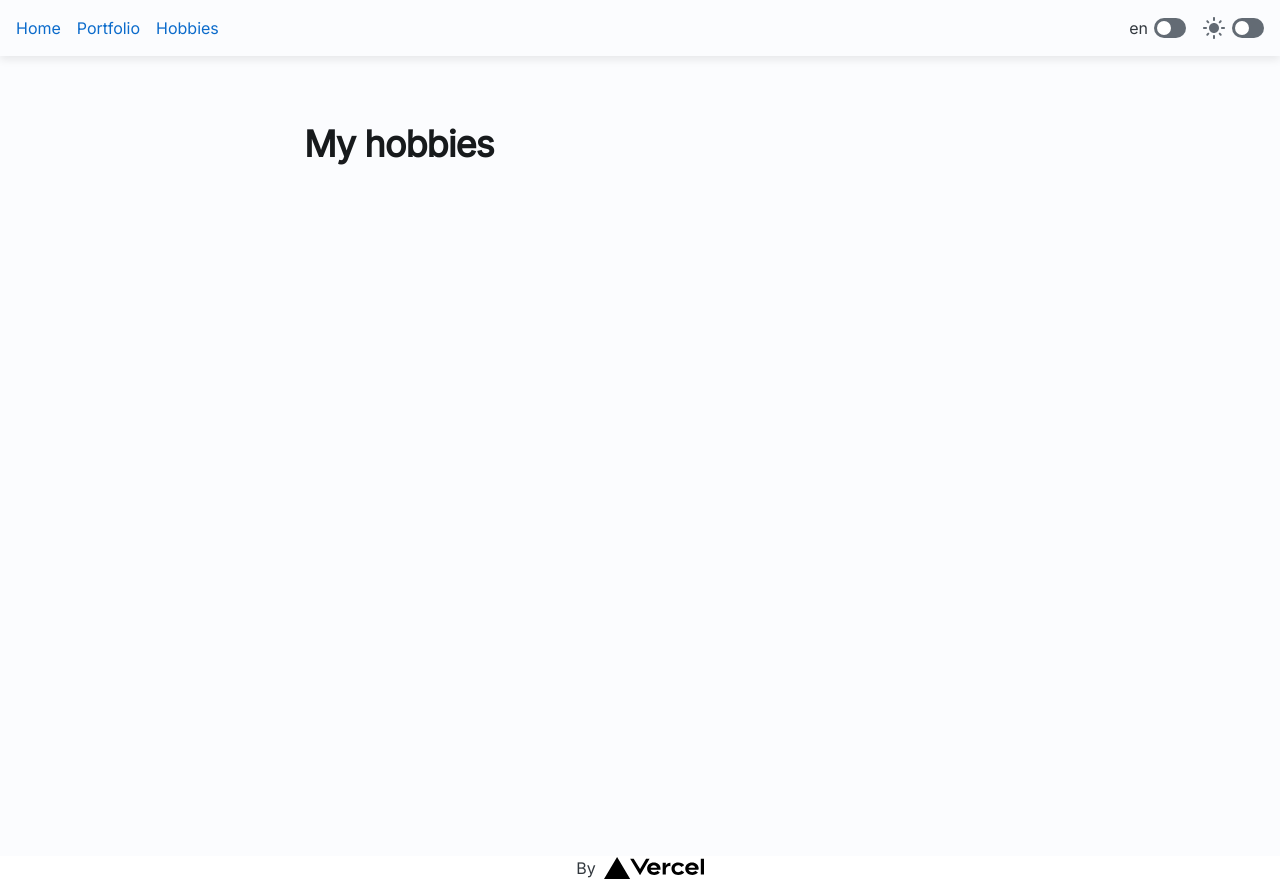
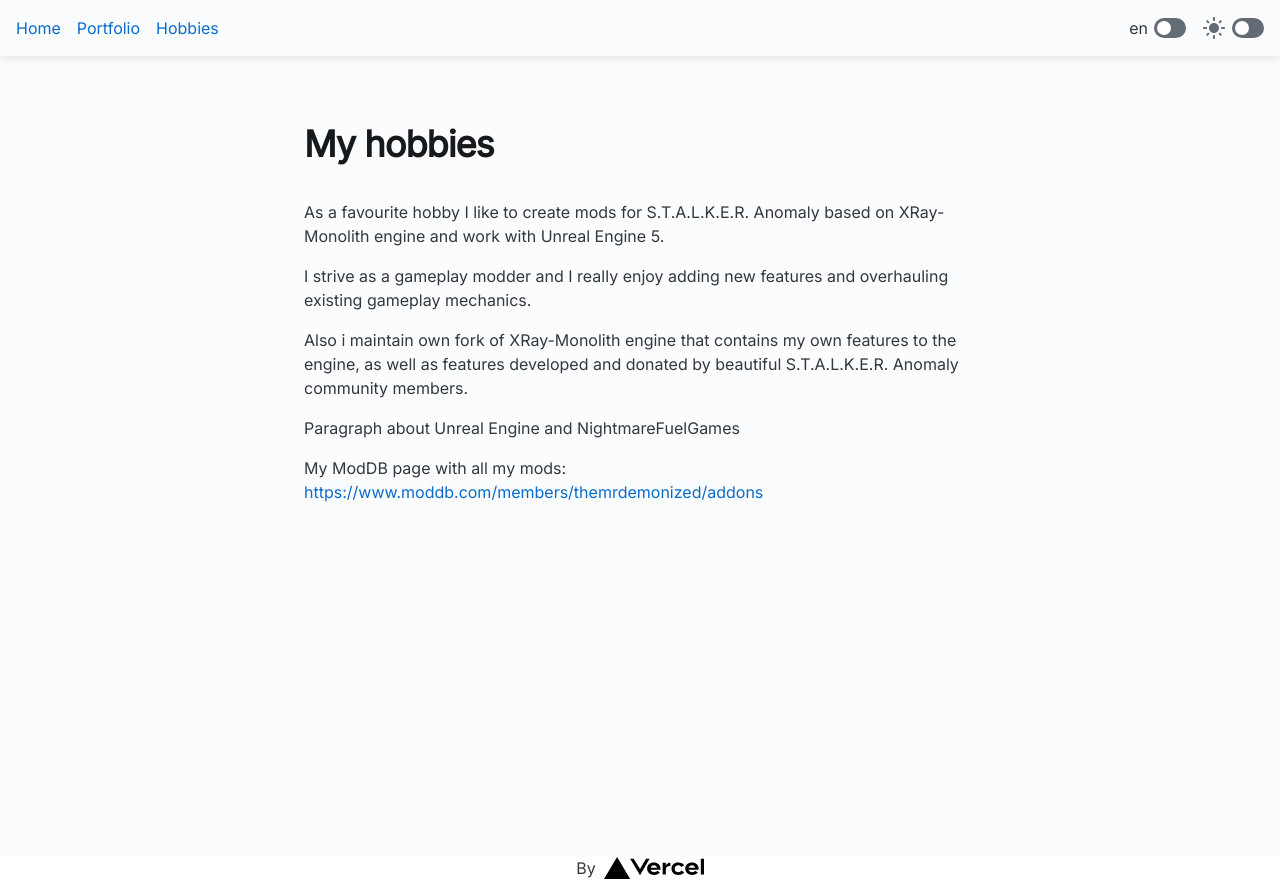
Before and after one commit to themrdemonized/portfolio-react, a Next.js app: page /hobbies in a window 1280 px wide. Built offline with nearby package versions, Linux system fonts and the light colour scheme.

Commit message:
hobbies template

```diff
--- a/src/pages/hobbies.tsx
+++ b/src/pages/hobbies.tsx
@@ -2,6 +2,7 @@
 import { useDict } from "@/dictionary/DictionaryContext"
 import { HeadTags } from "./_app"
 import { Typography } from "@mui/joy"
+import MyLink from "@/components/Link/MyLink"
 
 export default function Hobbies() {
 	const {dict} = useDict()
@@ -12,8 +13,23 @@
 		/>
 		<Animatable>
 			<div>
-				<Typography level="h1">
+				<Typography level="h1" marginBottom={4}>
 					{dict.hobbies.title}
+				</Typography>
+				<Typography level="body-md" marginBottom={2}>
+					As a favourite hobby I like to create mods for S.T.A.L.K.E.R. Anomaly based on XRay-Monolith engine and work with Unreal Engine 5.
+				</Typography>
+				<Typography level="body-md" marginBottom={2}>
+					I strive as a gameplay modder and I really enjoy adding new features and overhauling existing gameplay mechanics.
+				</Typography>
+				<Typography level="body-md" marginBottom={2}>
+					Also i maintain own fork of XRay-Monolith engine that contains my own features to the engine, as well as features developed and donated by beautiful S.T.A.L.K.E.R. Anomaly community members.
+				</Typography>
+				<Typography level="body-md" marginBottom={2}>
+					Paragraph about Unreal Engine and NightmareFuelGames
+				</Typography>
+				<Typography level="body-md" marginBottom={2}>
+					My ModDB page with all my mods: <MyLink href="https://www.moddb.com/mods/stalker-anomaly/addons" target="_blank" rel="noopener noreferrer">https://www.moddb.com/members/themrdemonized/addons</MyLink>
 				</Typography>
 			</div>
 		</Animatable>
```
